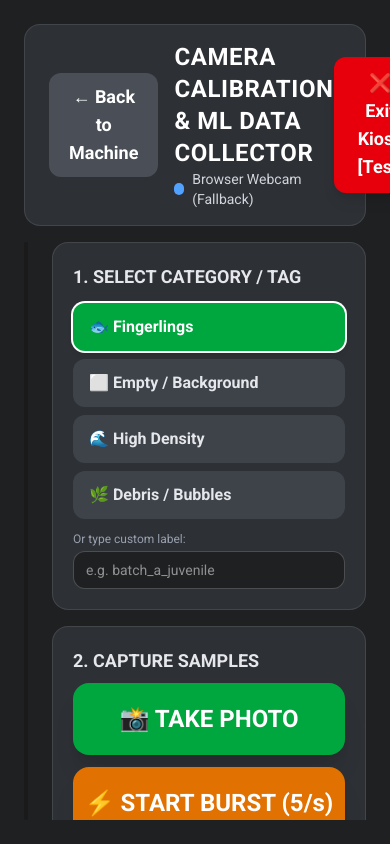
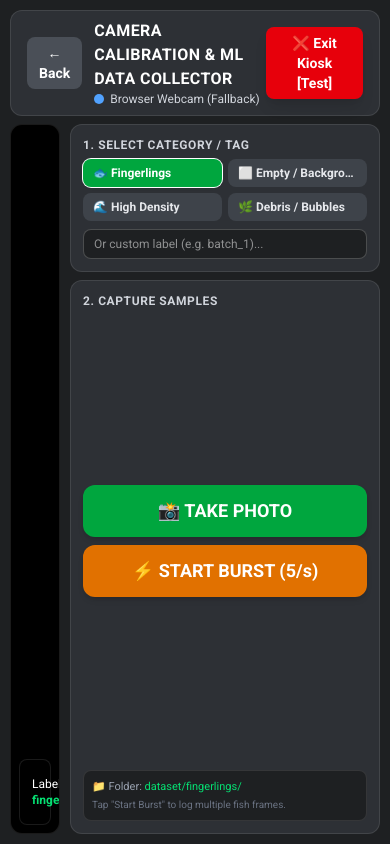
Before and after one commit to Coniebl/Semilator_machine, a Next.js app in the folder my-app/: page /camera-test in a window 390 px wide. Built offline with nearby package versions, Linux system fonts and the light colour scheme; no server answers.

Commit message:
ui: dynamic to the screen size

```diff
--- a/my-app/app/camera-test/page.tsx
+++ b/my-app/app/camera-test/page.tsx
@@ -153,23 +153,23 @@ export default function CameraTestPage() {
   ];
 
   return (
-    <div className="w-full h-full bg-[#1e2022] text-white p-6 flex flex-col font-roboto select-none relative overflow-hidden">
+    <div className="w-full h-full bg-[#1e2022] text-white p-2.5 flex flex-col font-roboto select-none relative overflow-hidden">
       {/* Visual Shutter Flash */}
       {flash && <div className="absolute inset-0 bg-white/70 z-50 pointer-events-none" />}
 
       {/* Header Bar */}
-      <div className="flex flex-row justify-between items-center bg-[#2d3035] px-6 py-4 rounded-2xl mb-4 border border-white/10">
-        <div className="flex flex-row items-center gap-4">
+      <div className="flex flex-row justify-between items-center bg-[#2d3035] px-4 py-2 rounded-xl mb-2 border border-white/10">
+        <div className="flex flex-row items-center gap-3">
           <button
             onClick={() => router.push("/")}
-            className="bg-[#4a4f57] hover:bg-[#5a606a] text-white font-bold px-5 py-2.5 rounded-xl text-lg flex items-center gap-2"
+            className="bg-[#4a4f57] hover:bg-[#5a606a] text-white font-bold px-3 py-1.5 rounded-lg text-sm flex items-center gap-1.5"
           >
-            ← Back to Machine
+            ← Back
           </button>
           <div>
-            <h1 className="text-2xl font-bold tracking-wide">CAMERA CALIBRATION & ML DATA COLLECTOR</h1>
-            <div className="flex items-center gap-2 text-sm text-gray-300">
-              <span className={`inline-block w-3 h-3 rounded-full ${serviceStatus === "online" ? "bg-green-500 animate-pulse" : serviceStatus === "connecting" ? "bg-yellow-500" : "bg-blue-400"}`} />
+            <h1 className="text-base font-bold tracking-wide">CAMERA CALIBRATION & ML DATA COLLECTOR</h1>
+            <div className="flex items-center gap-1.5 text-xs text-gray-300">
+              <span className={`inline-block w-2.5 h-2.5 rounded-full ${serviceStatus === "online" ? "bg-green-500 animate-pulse" : serviceStatus === "connecting" ? "bg-yellow-500" : "bg-blue-400"}`} />
               <span>
                 {serviceStatus === "online" ? "Picamera2 Hardware Service Online" : serviceStatus === "connecting" ? "Detecting Camera..." : "Browser Webcam (Fallback)"}
               </span>
@@ -180,16 +180,16 @@ export default function CameraTestPage() {
         <button
           onClick={handleExitKiosk}
           disabled={isExiting}
-          className="bg-red-600 hover:bg-red-700 text-white font-bold px-6 py-3 rounded-xl text-lg transition-colors shadow-lg flex items-center gap-2"
+          className="bg-red-600 hover:bg-red-700 text-white font-bold px-4 py-1.5 rounded-lg text-sm transition-colors shadow-lg flex items-center gap-1.5"
         >
-          {isExiting ? "Exiting Kiosk..." : "❌ Exit Kiosk [Test]"}
+          {isExiting ? "Exiting..." : "❌ Exit Kiosk [Test]"}
         </button>
       </div>
 
       {/* Main Content: Split Grid */}
-      <div className="flex flex-1 gap-6 overflow-hidden">
+      <div className="flex flex-1 gap-2.5 overflow-hidden">
         {/* Left Column: Live Video Feed */}
-        <div className="flex-1 bg-black rounded-2xl overflow-hidden border-2 border-white/10 relative flex items-center justify-center">
+        <div className="flex-1 bg-black rounded-xl overflow-hidden border border-white/10 relative flex items-center justify-center">
           {serviceStatus === "online" ? (
             <img
               src="http://localhost:5000/video_feed"
@@ -208,26 +208,26 @@ export default function CameraTestPage() {
 
           {/* Burst Active Badge */}
           {burstActive && (
-            <div className="absolute top-4 left-4 bg-red-600 text-white font-bold px-4 py-2 rounded-xl flex items-center gap-2 text-lg shadow-lg animate-pulse">
-              <span className="w-3 h-3 bg-white rounded-full animate-ping" />
-              BURST RECORDING ACTIVE (5 FPS)
+            <div className="absolute top-2.5 left-2.5 bg-red-600 text-white font-bold px-3 py-1 rounded-lg flex items-center gap-2 text-sm shadow-lg animate-pulse">
+              <span className="w-2 h-2 bg-white rounded-full animate-ping" />
+              BURST ACTIVE (5 FPS)
             </div>
           )}
 
           {/* Live Overlay Stats */}
-          <div className="absolute bottom-4 left-4 right-4 bg-black/60 backdrop-blur-md px-4 py-3 rounded-xl flex justify-between items-center text-sm border border-white/10">
+          <div className="absolute bottom-2 left-2 right-2 bg-black/70 backdrop-blur-md px-3 py-1.5 rounded-lg flex justify-between items-center text-xs border border-white/10">
             <span>Label: <strong className="text-green-400">{activeLabel}</strong></span>
-            <span>Session Captures: <strong className="text-yellow-400 text-base">{sessionCount}</strong></span>
+            <span>Total Captures: <strong className="text-yellow-400 text-sm">{sessionCount}</strong></span>
             <span>Last Saved: <strong className="text-gray-300">{lastSaved || "None"}</strong></span>
           </div>
         </div>
 
         {/* Right Column: Touch Controls & Dataset Tagging */}
-        <div className="w-[380px] flex flex-col gap-4">
+        <div className="w-[310px] flex flex-col gap-2">
           {/* Label Selection Card */}
-          <div className="bg-[#2d3035] p-5 rounded-2xl border border-white/10">
-            <h2 className="text-lg font-bold text-gray-200 mb-3">1. SELECT CATEGORY / TAG</h2>
-            <div className="grid grid-cols-1 gap-2 mb-3">
+          <div className="bg-[#2d3035] p-3 rounded-xl border border-white/10">
+            <h2 className="text-xs font-bold text-gray-300 mb-1.5 uppercase tracking-wider">1. Select Category / Tag</h2>
+            <div className="grid grid-cols-2 gap-1.5 mb-2">
               {categories.map((cat) => (
                 <button
                   key={cat.id}
@@ -235,9 +235,9 @@ export default function CameraTestPage() {
                     setSelectedLabel(cat.id);
                     setCustomLabel("");
                   }}
-                  className={`py-3 px-4 rounded-xl font-bold text-left text-base transition-all ${
+                  className={`py-1.5 px-2.5 rounded-lg font-bold text-left text-xs transition-all truncate ${
                     selectedLabel === cat.id && !customLabel
-                      ? "bg-green-600 text-white shadow-md ring-2 ring-white"
+                      ? "bg-green-600 text-white shadow ring-1 ring-white"
                       : "bg-[#3e434a] text-gray-200 hover:bg-[#4a5058]"
                   }`}
                 >
@@ -246,27 +246,26 @@ export default function CameraTestPage() {
               ))}
             </div>
 
-            <div className="mt-2">
-              <label className="text-xs text-gray-400 mb-1 block">Or type custom label:</label>
+            <div>
               <input
                 type="text"
-                placeholder="e.g. batch_a_juvenile"
+                placeholder="Or custom label (e.g. batch_1)..."
                 value={customLabel}
                 onChange={(e) => setCustomLabel(e.target.value)}
-                className="w-full bg-[#1e2022] border border-white/20 rounded-xl px-3 py-2 text-white font-mono text-sm focus:outline-none focus:border-green-500"
+                className="w-full bg-[#1e2022] border border-white/20 rounded-lg px-2.5 py-1.5 text-white font-mono text-xs focus:outline-none focus:border-green-500"
               />
             </div>
           </div>
 
           {/* Capture Trigger Card */}
-          <div className="bg-[#2d3035] p-5 rounded-2xl border border-white/10 flex-1 flex flex-col justify-between">
-            <h2 className="text-lg font-bold text-gray-200 mb-2">2. CAPTURE SAMPLES</h2>
+          <div className="bg-[#2d3035] p-3 rounded-xl border border-white/10 flex-1 flex flex-col justify-between">
+            <h2 className="text-xs font-bold text-gray-300 mb-1 uppercase tracking-wider">2. Capture Samples</h2>
 
-            <div className="flex flex-col gap-3 my-auto">
+            <div className="flex flex-col gap-2 my-auto">
               {/* Single Shot Button */}
               <button
                 onClick={handleCaptureSingle}
-                className="w-full bg-green-600 hover:bg-green-700 active:scale-98 text-white font-bold py-5 rounded-2xl text-2xl shadow-xl flex items-center justify-center gap-3 transition-transform"
+                className="w-full bg-green-600 hover:bg-green-700 active:scale-98 text-white font-bold py-3 rounded-xl text-lg shadow-md flex items-center justify-center gap-2 transition-transform"
               >
                 📸 TAKE PHOTO
               </button>
@@ -274,7 +273,7 @@ export default function CameraTestPage() {
               {/* Continuous Burst Button */}
               <button
                 onClick={handleToggleBurst}
-                className={`w-full font-bold py-5 rounded-2xl text-2xl shadow-xl flex items-center justify-center gap-3 transition-all ${
+                className={`w-full font-bold py-3 rounded-xl text-lg shadow-md flex items-center justify-center gap-2 transition-all ${
                   burstActive
                     ? "bg-red-600 hover:bg-red-700 animate-pulse text-white"
                     : "bg-amber-600 hover:bg-amber-700 text-white"
@@ -284,10 +283,9 @@ export default function CameraTestPage() {
               </button>
             </div>
 
-            <div className="bg-[#1e2022] p-3 rounded-xl border border-white/10 text-xs text-gray-400 space-y-1">
-              <div>📁 <strong>Destination folder:</strong></div>
-              <div className="font-mono text-green-400 truncate">Semilator_machine/dataset/{activeLabel}/</div>
-              <div className="text-[11px] text-gray-400">💡 Tap "Start Burst" to capture fish passing through continuously.</div>
+            <div className="bg-[#1e2022] p-2 rounded-lg border border-white/10 text-[11px] text-gray-400 space-y-0.5">
+              <div className="truncate">📁 Folder: <span className="font-mono text-green-400">dataset/{activeLabel}/</span></div>
+              <div className="text-[10px] text-gray-500">Tap "Start Burst" to log multiple fish frames.</div>
             </div>
           </div>
         </div>
--- a/my-app/app/page.tsx
+++ b/my-app/app/page.tsx
@@ -200,24 +200,25 @@ export default function BootloadScreen() {
       </div>
 
       {/* Main content layer */}
-      <div className={`flex flex-col items-center justify-center gap-6 z-10 ${phase >= 1 ? 'fade-in-up' : 'opacity-0 hidden'}`}>
+      <div className={`flex flex-col items-center justify-center gap-3 z-10 ${phase >= 1 ? 'fade-in-up' : 'opacity-0 hidden'}`}>
         <div className="flex items-center justify-center">
           <Image
             src="/logo.png"
             alt="Logo"
-            width={450}
-            height={420}
+            width={220}
+            height={205}
+            className="w-36 h-36 md:w-48 md:h-44 object-contain"
             style={{ filter: "brightness(0) saturate(100%) invert(18%) sepia(47%) saturate(3081%) hue-rotate(182deg) brightness(97%) contrast(92%)" }}
             priority
           />
         </div>
 
-        <div className="flex flex-col items-center gap-6">
-          <h1 className="font-montserrat font-bold text-[#093c5d] text-[88px] text-center tracking-wide">
+        <div className="flex flex-col items-center gap-2">
+          <h1 className="font-montserrat font-bold text-[#093c5d] text-5xl md:text-6xl text-center tracking-wide">
             SEMILATOR
           </h1>
           <p
-            className="font-roboto font-bold text-[#3b7597] text-4xl text-center transition-opacity duration-700 ease-in-out mb-16"
+            className="font-roboto font-bold text-[#3b7597] text-xl md:text-2xl text-center transition-opacity duration-700 ease-in-out"
             style={{ opacity: textOpacity }}
           >
             Tap anywhere to continue
```
Also changed, not shown: my-app/app/dashboard/page.tsx (+62 -62 lines), my-app/app/link-device/page.tsx (+9 -9 lines), my-app/app/pairing/page.tsx (+11 -11 lines).
